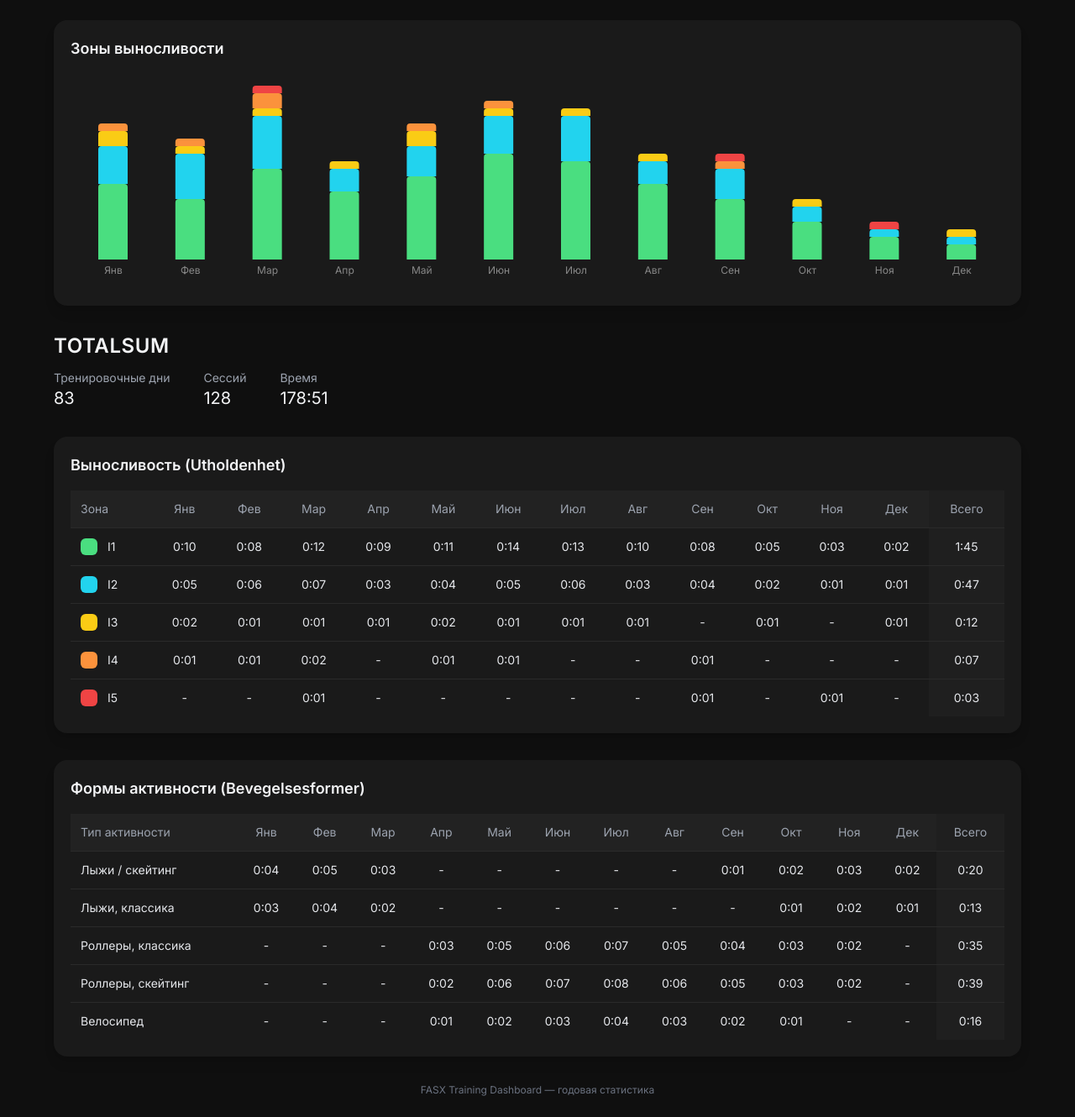
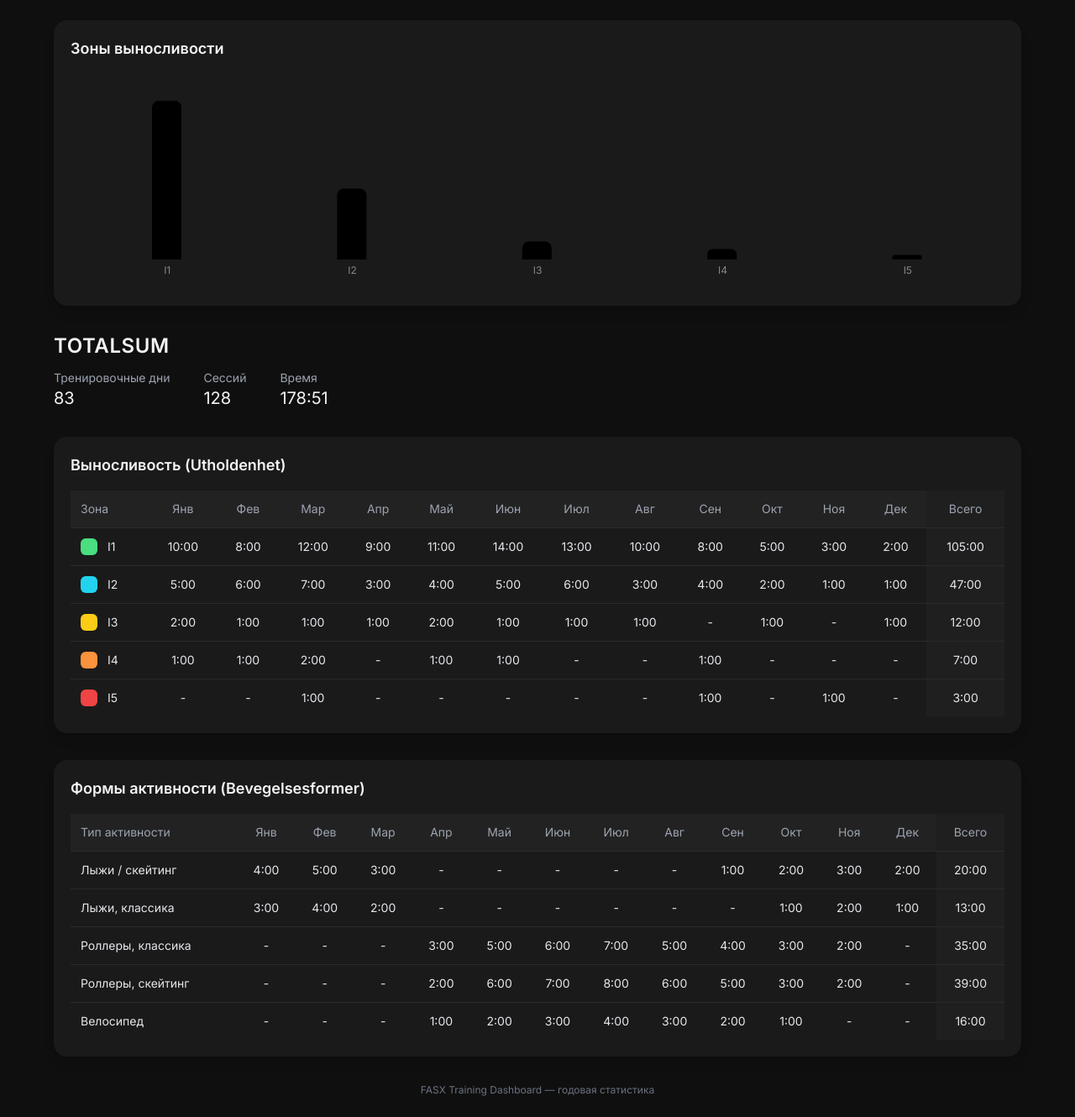
Before and after one commit to mbaliabin/dagbook-test, a React (Vite) app in the folder fasx-frontend/: page /statistics in a window 1280 px wide. Shown: the whole page at 84% size. Built offline with nearby package versions, Linux system fonts and the light colour scheme.

Commit message:
Доработка StatisticsPage.tsx 138

```diff
--- a/fasx-frontend/src/pages/StatisticsPage.tsx
+++ b/fasx-frontend/src/pages/StatisticsPage.tsx
@@ -90,11 +90,24 @@ export default function StatsPage() {
     },
   ];
 
-  const formatTime = (minutes: number) => {
-    const h = Math.floor(minutes / 60);
-    const m = minutes % 60;
-    return `${h}:${m.toString().padStart(2, "0")}`;
+  const CustomTooltip = ({ active, payload }: any) => {
+    if (active && payload && payload.length) {
+      const data = payload[0].payload;
+      return (
+        <div className="bg-[#1e1e1e] border border-[#333] px-3 py-2 rounded-xl text-xs text-gray-300 shadow-md">
+          <p className="font-semibold">{data.zone}</p>
+          <p className="mt-1 text-gray-400">Время: {data.time} ч</p>
+        </div>
+      );
+    }
+    return null;
   };
+
+  const enduranceChartData = enduranceZones.map((z) => ({
+    zone: z.zone,
+    time: z.total,
+    color: z.color,
+  }));
 
   return (
     <div className="min-h-screen bg-[#0f0f0f] text-gray-200 p-6">
@@ -106,55 +119,20 @@ export default function StatsPage() {
           </h2>
           <div className="h-64">
             <ResponsiveContainer width="100%" height="100%">
-              {(() => {
-                const chartData = months.map((month, i) => {
-                  const data: any = { month };
-                  enduranceZones.forEach((zone) => {
-                    data[zone.zone] = zone.months[i];
-                  });
-                  return data;
-                });
-
-                return (
-                  <BarChart data={chartData} barSize={35}>
+              <BarChart data={enduranceChartData} barSize={35}>
                 <XAxis
-                      dataKey="month"
+                  dataKey="zone"
                   axisLine={false}
                   tickLine={false}
                   tick={{ fill: "#888", fontSize: 12 }}
                 />
-                    <Tooltip
-                      content={({ active, payload }: any) => {
-                        if (active && payload && payload.length) {
-                          return (
-                            <div className="bg-[#1e1e1e] border border-[#333] px-3 py-2 rounded-xl text-xs text-gray-300 shadow-md">
-                              {payload.map((p: any) => (
-                                <p key={p.dataKey} className="mt-1">
-                                  <span
-                                    className="inline-block w-3 h-3 mr-1 rounded-full"
-                                    style={{ backgroundColor: p.fill }}
-                                  ></span>
-                                  {p.dataKey}: {formatTime(p.value)}
-                                </p>
+                <Tooltip content={<CustomTooltip />} />
+                <Bar dataKey="time" radius={[8, 8, 0, 0]}>
+                  {enduranceChartData.map((entry, index) => (
+                    <cell key={`cell-${index}`} fill={entry.color} />
                   ))}
-                            </div>
-                          );
-                        }
-                        return null;
-                      }}
-                    />
-                    {enduranceZones.map((zone) => (
-                      <Bar
-                        key={zone.zone}
-                        dataKey={zone.zone}
-                        stackId="a"
-                        fill={zone.color}
-                        radius={[4, 4, 0, 0]}
-                      />
-                    ))}
+                </Bar>
               </BarChart>
-                );
-              })()}
             </ResponsiveContainer>
           </div>
         </div>
@@ -217,11 +195,11 @@ export default function StatsPage() {
                   </td>
                   {z.months.map((val, i) => (
                     <td key={i} className="p-3 text-center">
-                      {val > 0 ? formatTime(val) : "-"}
+                      {val > 0 ? `${val}:00` : "-"}
                     </td>
                   ))}
                   <td className="p-3 text-center font-medium bg-[#1f1f1f]">
-                    {formatTime(z.total)}
+                    {z.total}:00
                   </td>
                 </tr>
               ))}
@@ -261,11 +239,11 @@ export default function StatsPage() {
                   </td>
                   {m.months.map((val, i) => (
                     <td key={i} className="p-3 text-center">
-                      {val > 0 ? formatTime(val) : "-"}
+                      {val > 0 ? `${val}:00` : "-"}
                     </td>
                   ))}
                   <td className="p-3 text-center font-medium bg-[#1f1f1f]">
-                    {formatTime(m.total)}
+                    {m.total}:00
                   </td>
                 </tr>
               ))}
```
Lines whose indentation alone changed are shown as unchanged.
